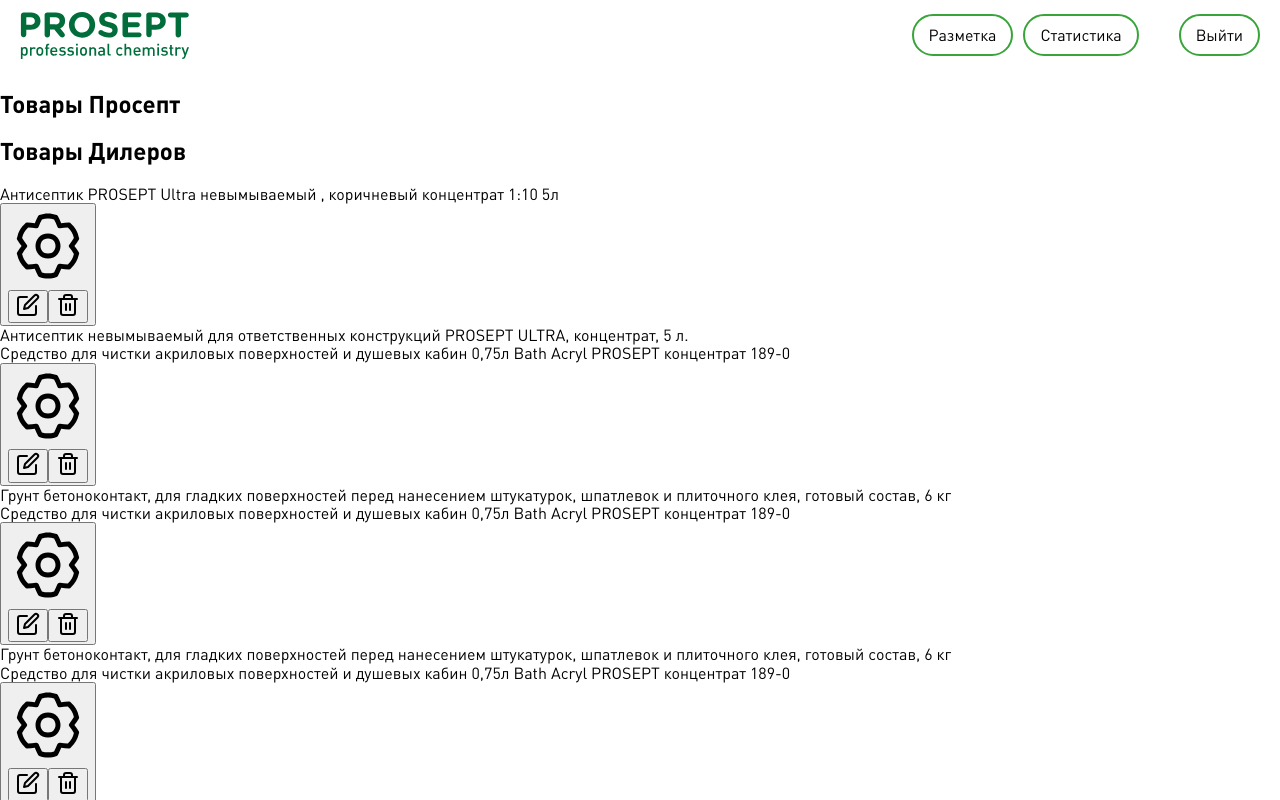
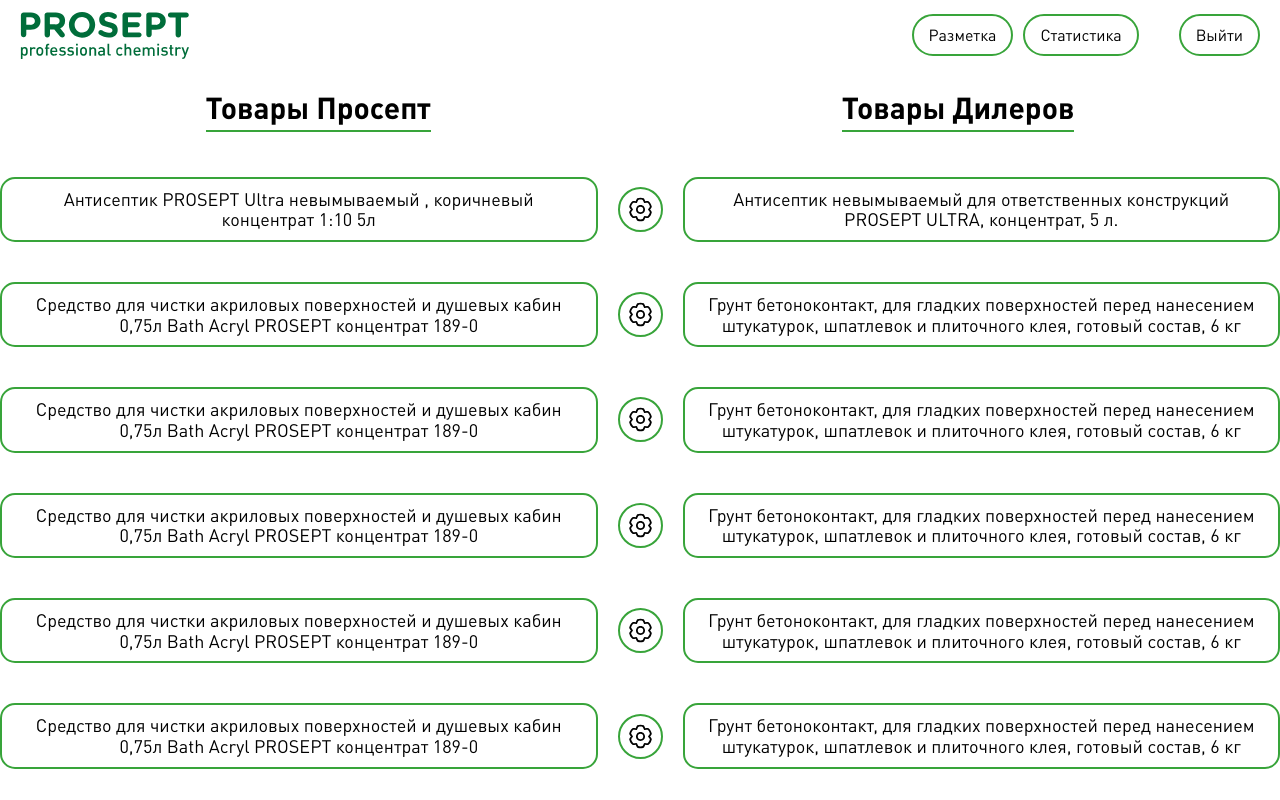
Before and after one commit to Prosept-4/frontend, a React (Create React App) app: page /table in a window 1280 px wide. Shown: the top 800 px of the page. Built offline with nearby package versions, Linux system fonts and the light colour scheme.

Commit message:
feat: merged with B_full_table and fixed merge errors

```diff
--- a/src/components/App/App.jsx
+++ b/src/components/App/App.jsx
@@ -2,6 +2,7 @@
 import Header from '../Header/Header.jsx'
 import Auth from "../Auth/Auth.jsx";
 import Table from "../Table/Table.jsx";
+import Main from "../Main/Main.jsx";
 
 function App() {
   return (
@@ -23,6 +24,11 @@
           element={<Table/>}
         />
 
+        <Route
+          path="/main"
+          element={<Main/>}
+        />
+
         {/*TODO: добавить protected route для защиты путей и переброса на страничку входа*/}
       </Routes>
     </div>
--- a/src/components/Header/Header.jsx
+++ b/src/components/Header/Header.jsx
@@ -6,7 +6,7 @@
     <header className="header">
       <img className="header__logo" src={logo} alt="надпись просепт и зеленое дерево"/>
       <div className="header__nav">
-        <NavLink to="/" className="header__button">
+        <NavLink to="/main" className={({isActive}) => `${isActive ? 'header__button_active' : 'header__button'}`}>
           Разметка
         </NavLink>
         <NavLink to="/table" className={({isActive}) => `${isActive ? 'header__button_active' : 'header__button'}`}>
--- a/src/components/Table/Table.css
+++ b/src/components/Table/Table.css
@@ -10,7 +10,7 @@
   position: sticky;
   top: 0;
   box-sizing: border-box;
-  padding: 30px 0;
+  padding: 20px 0;
   z-index: 1;
 }
 
@@ -25,4 +25,5 @@
   display: flex;
   flex-direction: column;
   gap: 40px;
+  padding-top: 25px;
 }
--- a/src/index.css
+++ b/src/index.css
@@ -10,3 +10,5 @@
 @import url('./components/Main/Column/Column.css');
 @import url('./components/Main/ColumnThirdPartyProducts/Search/Search.css');
 @import url('./components/Main/Product/Product.css');
+@import url('./components/Table/Table.css');
+@import url('./components/Position/Position.css');
```
Also changed, not shown: .eslintrc.json.
